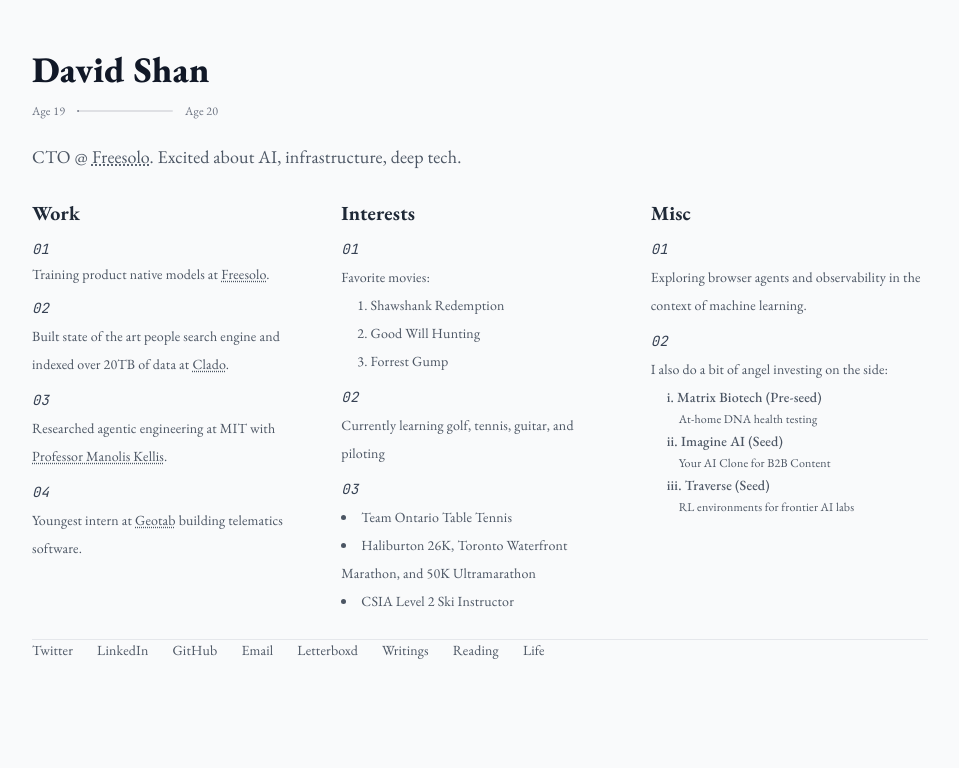
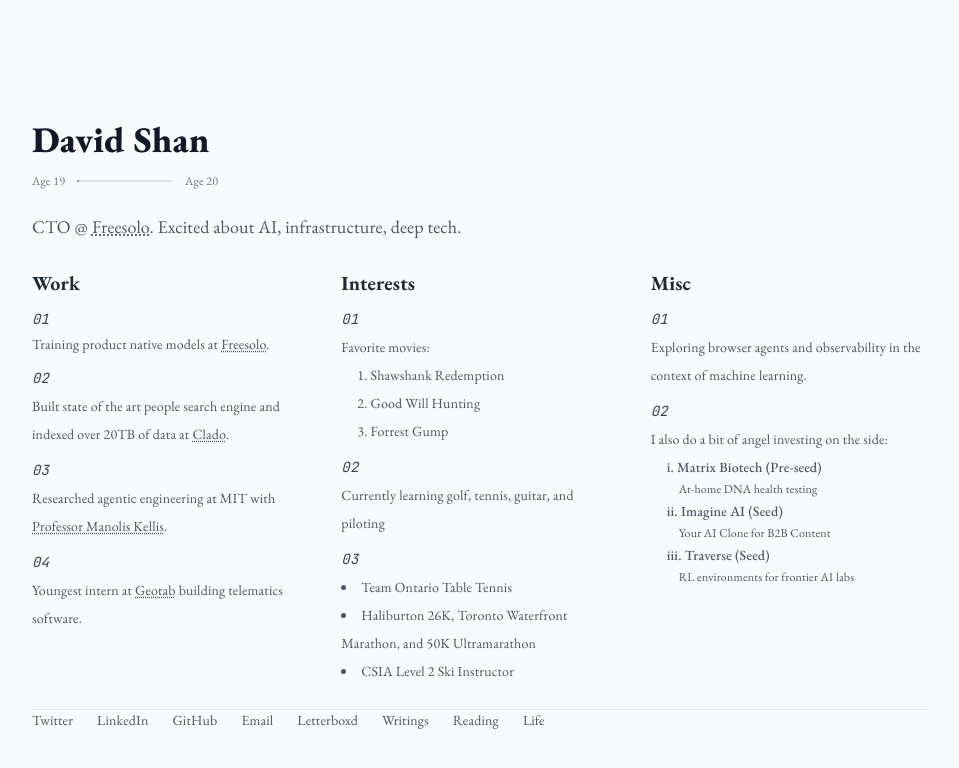
Before and after one commit to DavidBShan/WebsiteV2, a Next.js app: page / in a window 1280 px wide. Shown: the top 768 px of the page, without its empty margins (160-1119 px from the left). Built offline with nearby package versions, Linux system fonts and the light colour scheme.

Commit message:
increase top padding to better center page content vertically
Co-Authored-By: Claude Opus 4.6 <noreply@anthropic.com>

```diff
--- a/app/page.tsx
+++ b/app/page.tsx
@@ -39,7 +39,7 @@ export default function Home() {
       <main
         className="min-h-screen flex justify-center overflow-x-hidden"
         style={{
-          paddingTop: "50px",
+          paddingTop: "120px",
           paddingBottom: "30px",
           paddingLeft: "24px",
           paddingRight: "24px",
```
